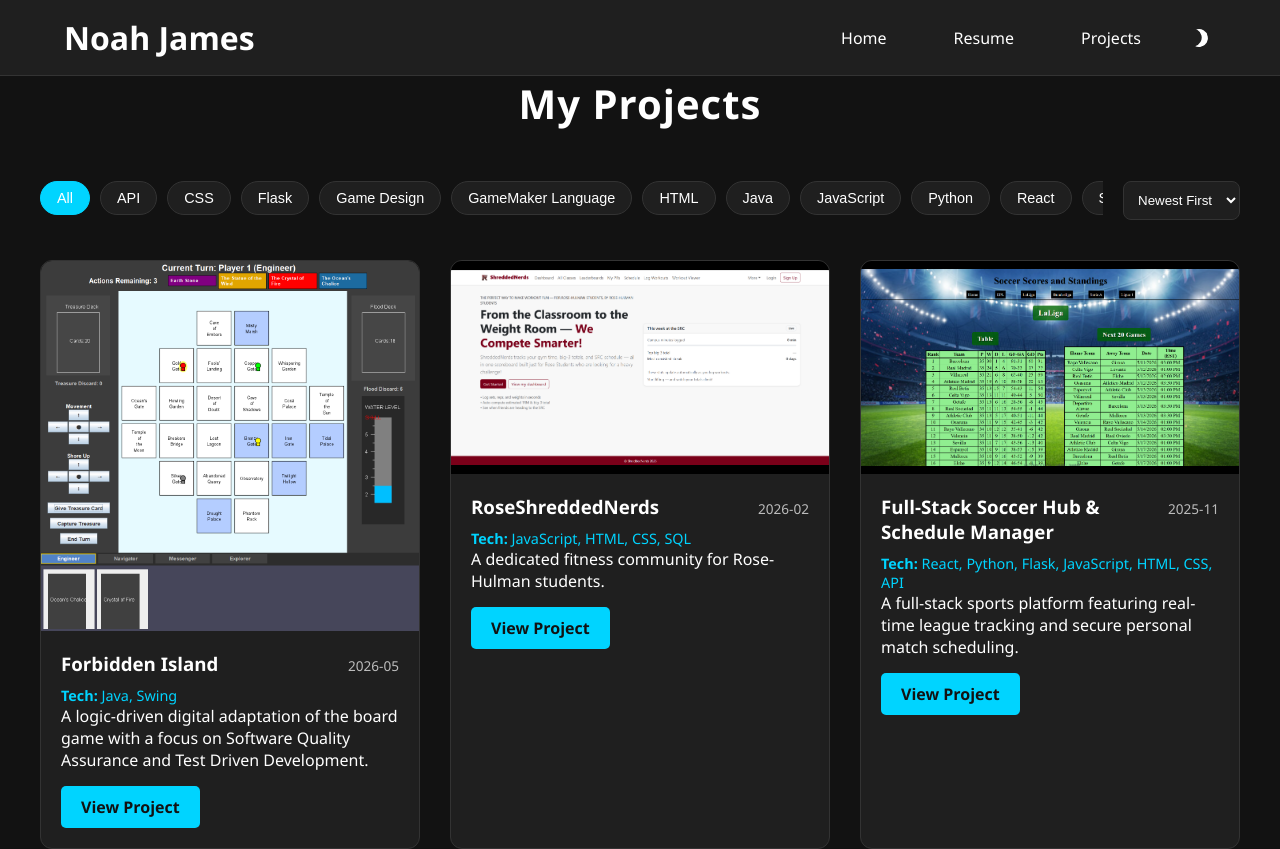
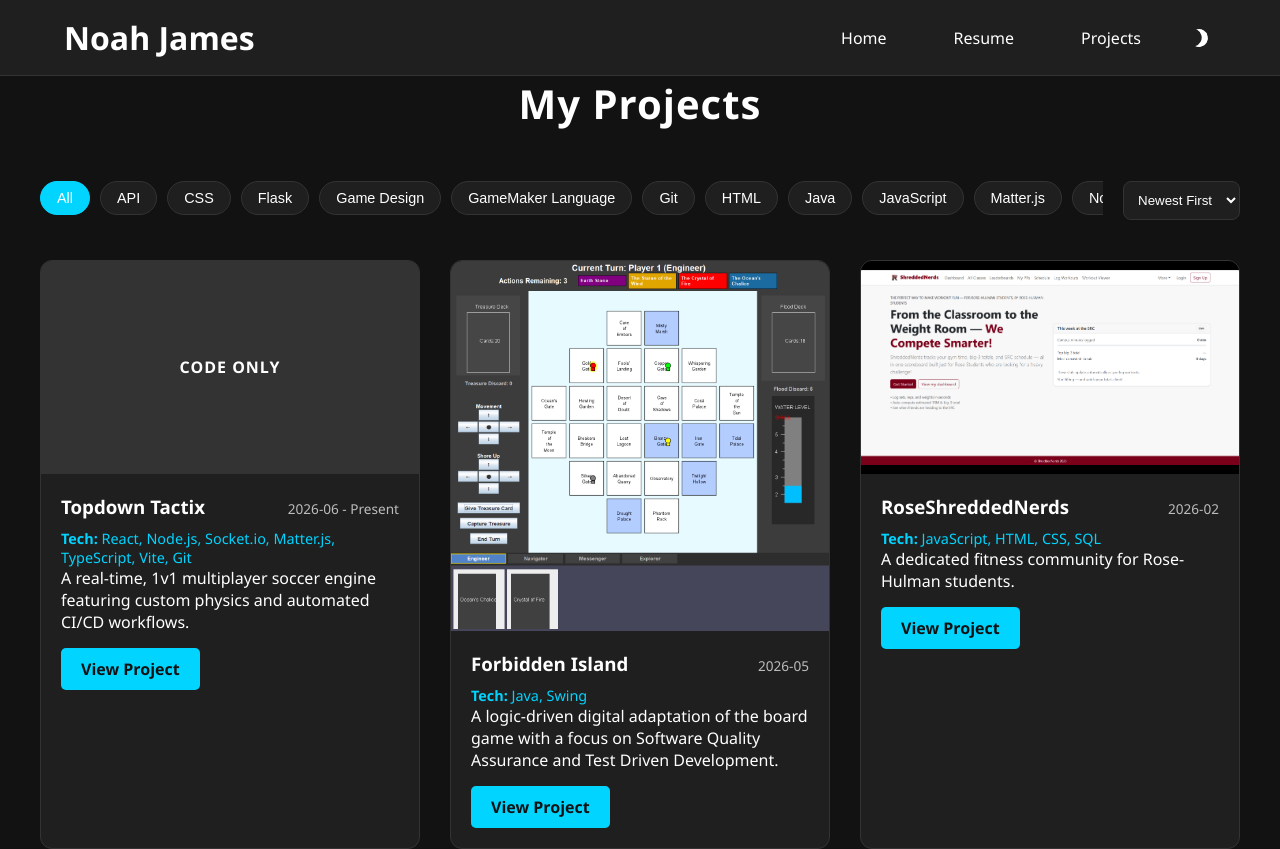
Before and after one commit to NoahCJames/NoahCJames.github.io, a React (Create React App) app: page /projects in a window 1280 px wide. Shown: the top 849 px of the page. Built offline with nearby package versions, Linux system fonts and the light colour scheme.

Commit message:
Added Topdown Tactix to Projects

```diff
--- a/src/pages/Projects.js
+++ b/src/pages/Projects.js
@@ -10,12 +10,23 @@ function Projects() {
 
   const projects = [
     {
+      title: "Topdown Tactix",
+      date: "2026-06 - Present",
+      buttonText: "GitHub Repository",
+      tech: ["React", "Node.js", "Socket.io", "Matter.js", "TypeScript", "Vite", "Git"],
+      description: "A real-time, 1v1 multiplayer soccer engine featuring custom physics and automated CI/CD workflows.",
+      longDescription: "TopDown Tactix is an ongoing full-stack engineering project built to demonstrate proficiency in real-time game architecture. I engineered a custom 2D physics engine using Matter.js, implementing deterministic boundary constraints and collision detection. To handle real-time state synchronization, I built a monorepo architecture with a React frontend and a Node.js/Socket.io backend. A major focus of this project is 'production-readiness': I implemented custom GitHub Kanban workflows for automated PR lifecycle tracking, configured Vite for efficient bundling, and managed deployment through Vercel and Render. The project highlights my ability to bridge complex client-side rendering with server-side logic and scalable infrastructure.",
+      link: "https://github.com/rhit-jamesnc/TopDown-Tactix",
+      image: process.env.PUBLIC_URL + ""
+    },
+    {
       title: "Forbidden Island",
       date: "2026-05",
+      buttonText: "GitHub Repository",
       tech: ["Java", "Swing"],
       description: "A logic-driven digital adaptation of the board game with a focus on Software Quality Assurance and Test Driven Development.",
       longDescription: "This project served as the primary codebase for my Software Quality Assurance course. The main challenge was managing complex game states—like the pathfinding for sinking tiles and unique player abilities—while maintaining a high degree of testability. I used a Test-Driven Development (TDD) approach, building out JUnit suites alongside the core mechanics to ensure stability. The focus was on creating a clean, modular back-end where the game logic is decoupled from the UI, making the system easy to verify and maintain.",
-      link: null,
+      link: "https://github.com/rhit-jamesnc/ForbiddenIsland",
       image: process.env.PUBLIC_URL + "/ForbiddenIsland.png"
     },
     {
```
